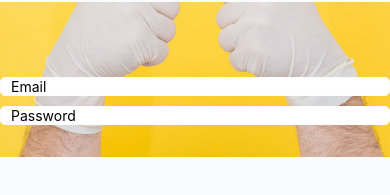
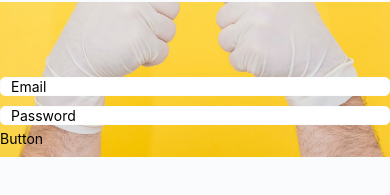
Before and after one commit to Scrubbyjay/cs491, a React Native app: screen /SignIn in a window 390 px wide. Shown: the part 245-440 px from the top of the page. Built offline with nearby package versions, Linux system fonts and the light colour scheme.

Commit message:
added button component

```diff
--- /dev/null
+++ b/src/components/CustomButton/CustomButton.js
@@ -0,0 +1,12 @@
+import React from 'react'
+import { View, Text } from 'react-native'
+
+const CustomButton = () => {
+    return (
+        <View>
+            <Text>Button</Text>
+        </View>
+    )
+}
+
+export default CustomButton
--- /dev/null
+++ b/src/components/CustomButton/Index.js
@@ -0,0 +1 @@
+export { default } from './CustomButton';
--- a/src/screens/SignInScreen.js
+++ b/src/screens/SignInScreen.js
@@ -4,6 +4,7 @@ import { Icon } from 'react-native-vector-icons/Icon';
 import FontAwesome from 'react-native-vector-icons/FontAwesome';
 import {Item, Input, Label, Fab} from 'native-base';
 import CustomInput from '../components/CustomInput';
+import CustomButton from '../components/CustomButton/CustomButton';
 
 
 const SignInScreen = ({navigation}) => {
@@ -53,7 +54,7 @@ const SignInScreen = ({navigation}) => {
                         setValue={setPassword}
                         secureTextEntry={true}
                         />
-
+                        <CustomButton/>
 
                     </View>
         </ScrollView>
```
Lines whose indentation alone changed are shown as unchanged.
